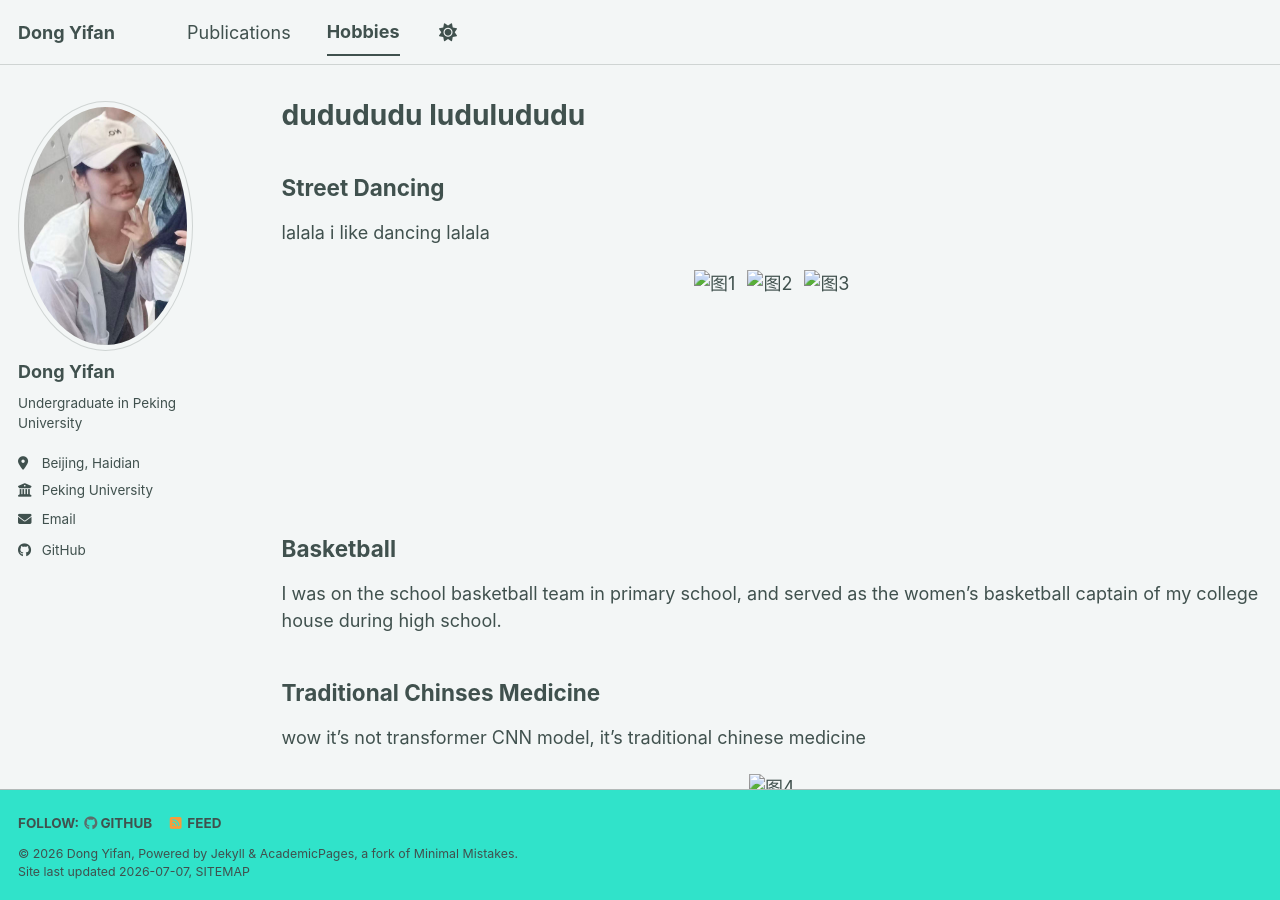
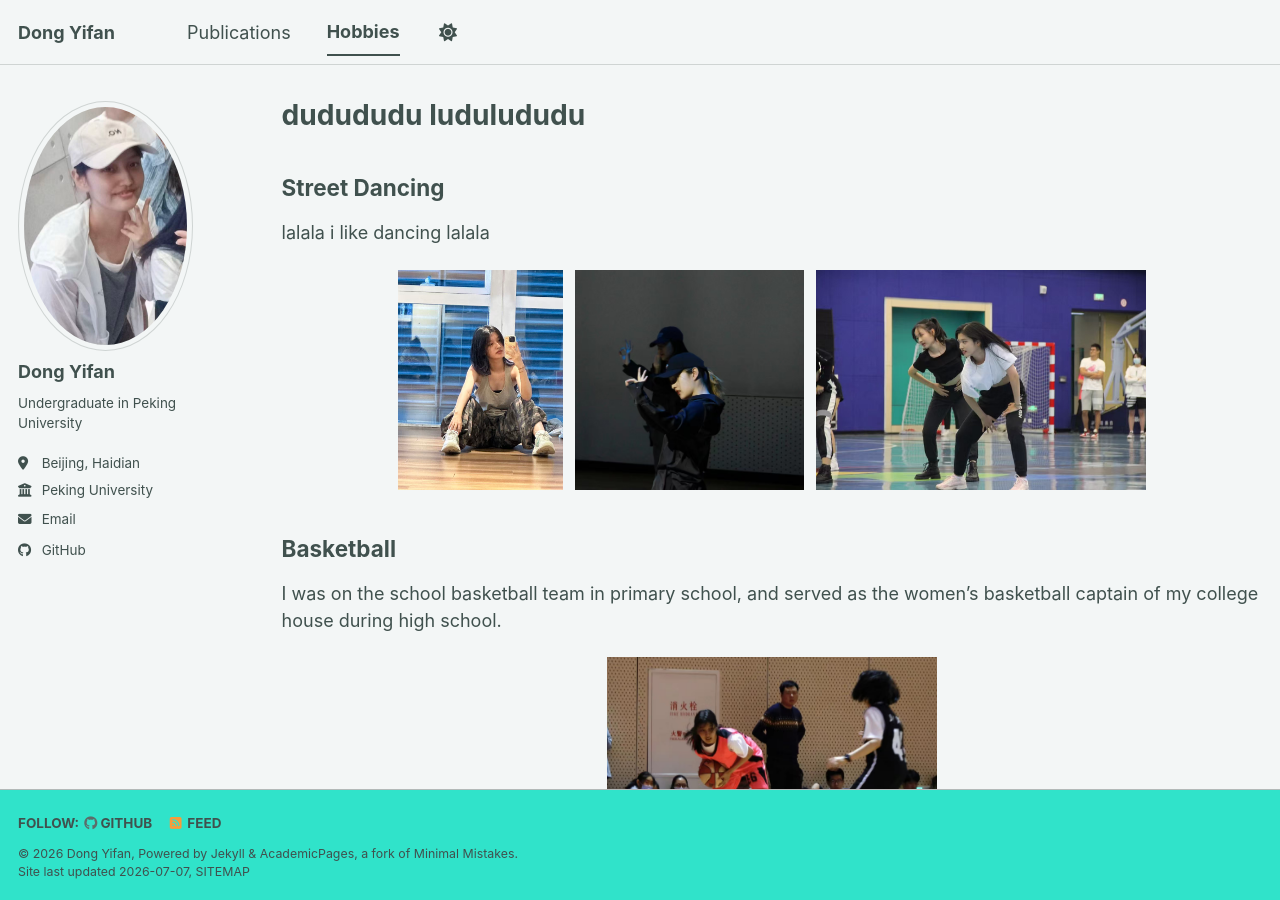
Before and after one commit to Dongdayeyeye/Dongdayeyeye.github.io, a Jekyll site: the page built from _pages/hobbies.md, in a window 1280 px wide and 900 px high. Built offline with Jekyll 4.4.1, drawn with Linux system fonts in a browser that asks for light colours; a style sheet for code colours, icons or effects is not loaded.

Commit message:
Update hobbies.md

```diff
--- a/_pages/hobbies.md
+++ b/_pages/hobbies.md
@@ -8,18 +8,21 @@ author_profile: true
 ## Street Dancing
 lalala i like dancing lalala
 <div style="display: flex; gap: 12px; justify-content: center;">
-  <img src="../assets/dancing1.jpg" style="height: 220px; object-fit: contain;" alt="图1">
-  <img src="../assets/dancing2.jpg" style="height: 220px; object-fit: contain;" alt="图2">
-  <img src="../assets/dancing3.jpg" style="height: 220px; object-fit: contain;" alt="图3">
+  <img src="../images/dancing1.jpg" style="height: 220px; object-fit: contain;" alt="图1">
+  <img src="../images/dancing2.jpg" style="height: 220px; object-fit: contain;" alt="图2">
+  <img src="../images/dancing3.jpg" style="height: 220px; object-fit: contain;" alt="图3">
 </div>
 
 ## Basketball
 I was on the school basketball team in primary school, and served as the women’s basketball captain of my college house during high school.
+<div style="display: flex; gap: 12px; justify-content: center;">
+  <img src="../images/basketball.jpg" style="height: 220px; object-fit: contain;" alt="图4">
+</div>
 
 ## Traditional Chinses Medicine
 wow it's not transformer CNN model, it's traditional chinese medicine
 <div style="display: flex; gap: 12px; justify-content: center;">
-  <img src="../assets/aijiu.jpg" style="height: 220px; object-fit: contain;" alt="图4">
+  <img src="../images/aijiu.jpg" style="height: 220px; object-fit: contain;" alt="图4">
 </div>
 
 ## Psychology
```
